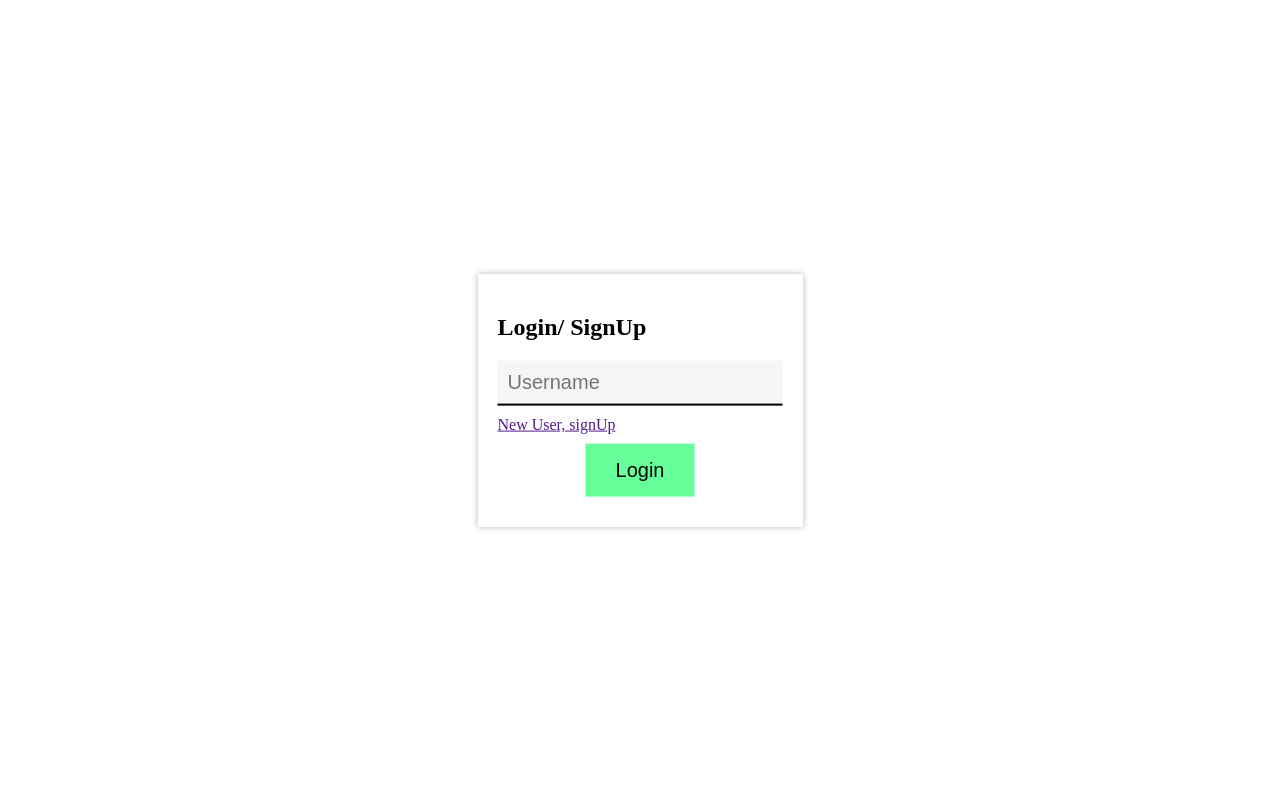
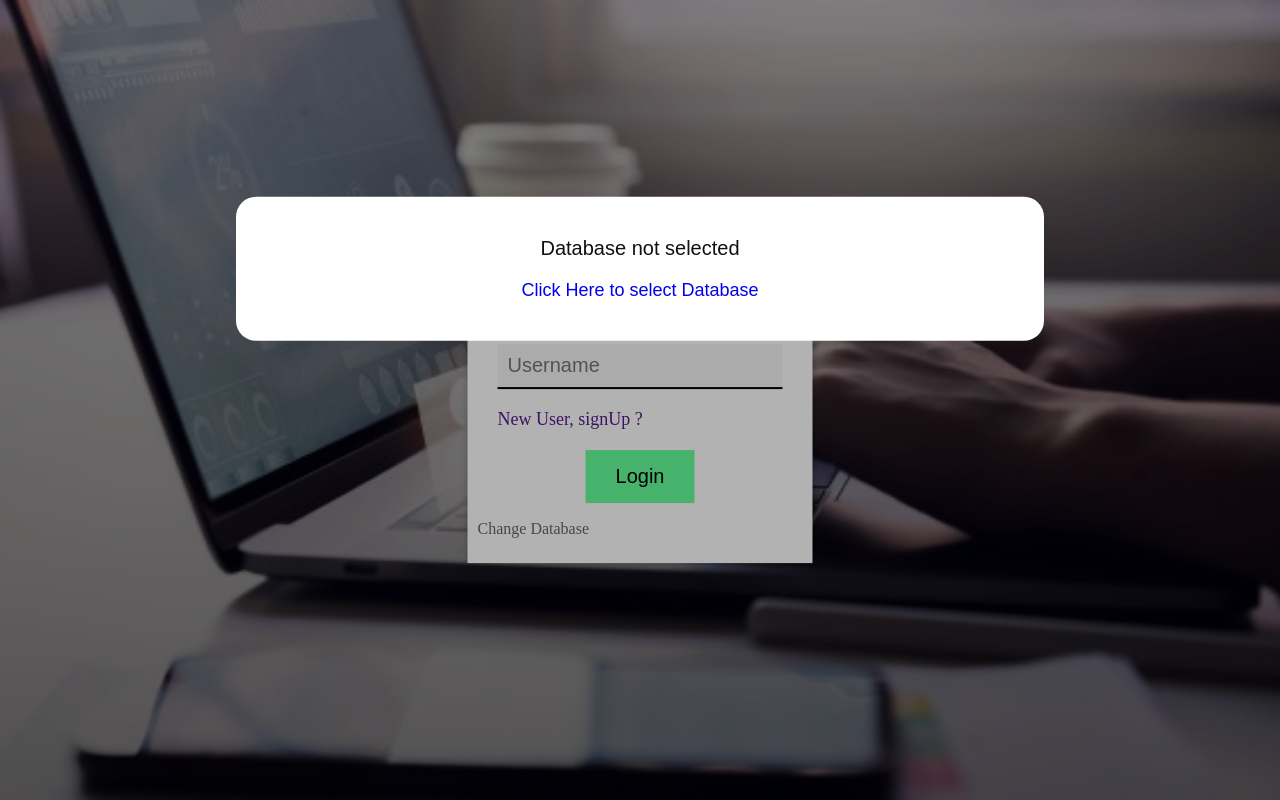
Before and after one commit to ashishnagpal2498/Multi-Do, a website: page public_static/login.html in a window 1280 px wide. Drawn offline with Linux system fonts and the light colour scheme.

Commit message:
:star: common css

```diff
--- /dev/null
+++ b/public_static/common.css
@@ -0,0 +1,93 @@
+body{
+    margin: 0;
+    padding: 0;
+    box-sizing: border-box;
+    overflow-x: hidden;
+}
+html{
+    --text-wt-clr: #fff;
+    scroll-behavior: smooth;
+}
+/* Common classes */
+.heading {
+    text-align: center;
+    font-size: 3em;
+    font-family: 'Quicksand', sans-serif;
+    letter-spacing: 2px;
+    color: rgb(68,68,68);
+    margin-bottom: 0.5em;
+}
+.sub-heading {
+    text-align: center;
+    padding-left: 50px;
+    font-style: italic;
+}
+p {
+    color: #111111;
+}
+.btn {
+    border: none;
+    padding: 15px 30px;
+    display: block;
+    margin: 10px 10px;
+    cursor: pointer;
+    font-size: 20px;
+}
+.btn:focus{
+    outline: none;
+}
+
+/*Delete Modal */
+
+.deleteModal {
+    background-color: rgba(0,0,0,0.3);
+    position: fixed;
+    width: 100vw;
+    height: 100vh;
+    top: 0;
+    left: 0;
+    display: none;
+}
+.modal-inner {
+    width: 60%;
+    position: absolute;
+    top: 30%;
+    left: 50%;
+    border-radius: 20px;
+    background-color: white;
+    transform: translate(-50%,-30%);
+    padding: 20px;
+}
+.cross {
+    text-align: right;
+}
+.cancel-btn {
+    background-color: transparent;
+    margin: 0;
+    display: inline-block;
+    text-align: right;
+    padding: 10px;
+}
+.confirm-text {
+    font-family: 'Pacifico', sans-serif;
+    font-size: 20px;
+    text-align: center;
+    margin: 10px 0;
+}
+.confirm-text .task{
+    font-family: 'Arial',sans-serif;
+    margin: 20px 0;
+}
+.confirm-buttons {
+    text-align: center;
+    margin: 20px 0;
+}
+.confirm-buttons button{
+    display: inline-block;
+}
+.btn-success {
+    background-color: #66FF99;
+}
+.btn-danger {
+    background-color: firebrick;
+}
--- a/public_static/index.css
+++ b/public_static/index.css
@@ -1,44 +1,3 @@
-* {
-    margin: 0;
-    padding: 0;
-    box-sizing: border-box;
-}
-body {
-    overflow-x: hidden;
-}
-html{
-    --text-wt-clr: #fff;
-    scroll-behavior: smooth;
-}
-/* Common classes */
-.heading {
-    text-align: center;
-    font-size: 3em;
-    font-family: 'Quicksand', sans-serif;
-    letter-spacing: 2px;
-    color: rgb(68,68,68);
-    margin-bottom: 0.5em;
-}
-.sub-heading {
-    text-align: center;
-    padding-left: 50px;
-    font-style: italic;
-}
-p {
-    color: #111111;
-}
-.btn {
-    border: none;
-    padding: 15px 30px;
-    display: block;
-    margin: 10px 10px;
-    cursor: pointer;
-    font-size: 20px;
-}
-.btn:focus{
-    outline: none;
-}
-/**/
 
 /* Header */
 .nav {
--- a/public_static/login.html
+++ b/public_static/login.html
@@ -5,14 +5,31 @@
     <title>Login</title>
     <script src="jquery.3.5.0.min.js"></script>
     <script src="login.js"></script>
+    <link href="common.css" rel="stylesheet">
     <style>
+        body{
+            margin: 0;
+        }
+        .login-outer{
+            height: 100vh;
+            width: 100vw;
+            position: fixed;
+            background-image: linear-gradient(to bottom, rgba(0,0,0,0.2),rgba(0,0,0,0.5)) ,url("./assets/loginScreen.jpg");
+            background-size: cover;
+            background-repeat: no-repeat;
+        }
         .login-container {
             box-shadow: 0 0 6px rgba(0,0,0,0.3);
             position: absolute;
             top: 50%;
             left: 50%;
             transform: translate(-50%, -50%);
-            padding: 20px;
+            padding: 40px 30px;
+            background-color: white;
+        }
+        .login-btn {
+            margin: 20px auto;
+            background-color: #66FF99;
         }
         input {
             border: none;
@@ -23,31 +40,62 @@
             padding: 10px;
             display: block;
         }
-        .btn {
-            border: none;
-            padding: 15px 30px;
-            display: block;
-            margin: 10px auto;
-            cursor: pointer;
-            font-size: 20px;
-            background-color: #66FF99;
-        }
         .error-message {
             font-size: 13px;
             display: none;
             color: red;
         }
+        a{
+            display: block;
+            font-size: 18px;
+            margin: 20px 0;
+            text-decoration: none;
+        }
+        .current-db {
+            position: absolute;
+            word-spacing: 2px;
+            text-align: right;
+            top: 5px;
+            right: 10px;
+        }
+        .current-db span{
+            text-transform: uppercase;
+            font-weight: bold;
+        }
+        .change-db {
+            position: absolute;
+            bottom: 5px;
+            left: 10px;
+            text-decoration: none;
+            color: black;
+            opacity: 0.6;
+            font-size: 16px;
+        }
+        .change-db:hover {
+            opacity: 1;
+        }
     </style>
 </head>
 <body>
+<div class="login-outer">
 <div class="login-container">
+    <p class="current-db">Current Database <span id="current-db"></span></p>
     <h2>Login/ SignUp</h2>
     <div class="error-message" id="error">
-
     </div>
     <input placeholder="Username" name="username" type="text" id="user" />
-    <a href="" onclick="signUpLogin(this)" current-state = "login" id="loginSignup">New User, signUp</a>
-    <button class="btn" id="loginSignupBtn" type="button" onclick="buttonClick()">Login</button>
+    <a href="" onclick="signUpLogin(this)" current-state = "login" id="loginSignup">New User, signUp ?</a>
+    <button class="btn login-btn" id="loginSignupBtn" type="button" onclick="buttonClick()">Login</button>
+    <a class="change-db" href="./databaseSelection.html">Change Database</a>
+</div>
+</div>
+<div class="deleteModal" id="error-Modal">
+    <div class="modal-inner">
+        <div class="confirm-text">
+            <p id="error-text">User not Logged In </p>
+            <a id="error-link" href="./login.html">Click Here to Login</a>
+        </div>
+    </div>
 </div>
 </body>
 </html>
--- a/public_static/login.js
+++ b/public_static/login.js
@@ -59,3 +59,21 @@ function buttonClick(){
         })
 
 }
+$(() => {
+    const db = localStorage.getItem("db") || "";
+    let errorModal = $('#error-Modal')
+    let errorLink = $('#error-link')
+    let errorText = $('#error-text')
+    let currentDb = $('#current-db');
+    if(!db){
+        errorModal.css('display','block')
+        errorText.empty();
+        errorLink.empty();
+        errorText.append("Database not selected");
+        errorLink.append("Click Here to select Database");
+        errorLink.attr("href","./databaseSelection.html");
+        return false;
+    }
+    currentDb.empty();
+  currentDb.append(db)
+})
```
Also changed, not shown: api/sequelizeRoute.js (+63 -12 lines), public_static/index.html (+1 -0 lines), public_static/todoList.css (+0 -52 lines), public_static/todolist.html (+1 -1 lines), utils.js (added, +12 -0 lines), public_static/assets/loginScreen.jpg (added).
